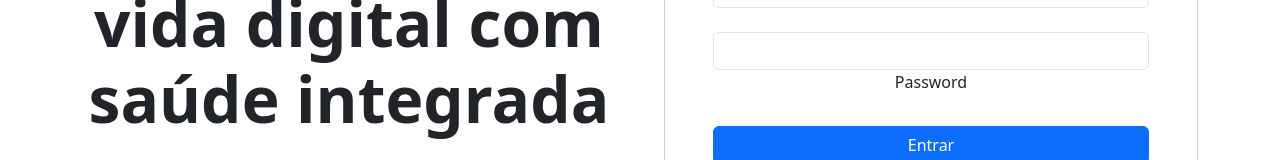
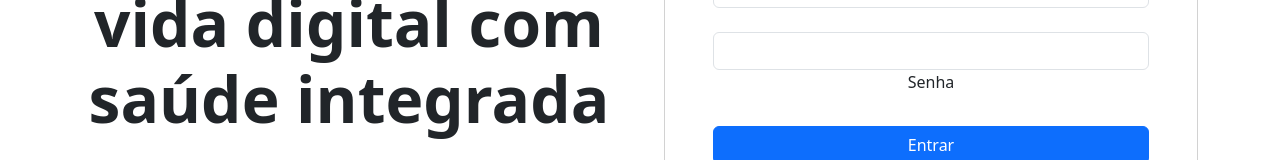
Before and after one commit to Mateus-Pe/ItapeCare, an Angular app in the folder ItapeCare/: page /login in a window 1280 px wide. Shown: the part 353-513 px from the top of the page. Built offline with nearby package versions, Linux system fonts and the light colour scheme.

Commit message:
Commit referente a logo

```diff
--- a/ItapeCare/src/app/login/login.component.html
+++ b/ItapeCare/src/app/login/login.component.html
@@ -22,7 +22,7 @@
 
                   <div class="form-outline mb-4">
                     <input type="password" id="form3Example4" class="form-control" />
-                    <label class="form-label" for="form3Example4">Password</label>
+                    <label class="form-label" for="form3Example4">Senha</label>
                   </div>
 
                   <div class="d-grid">
```
